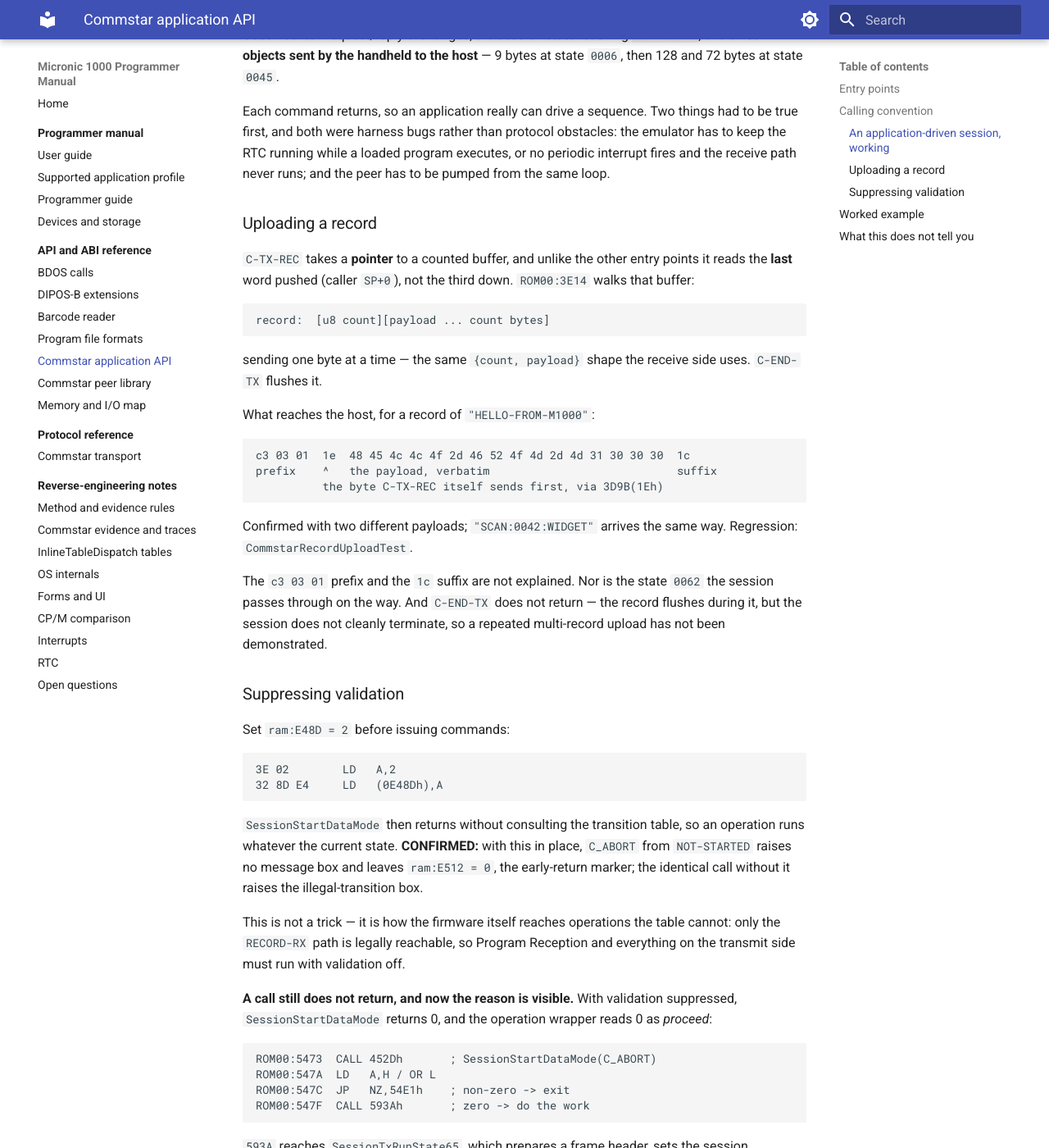
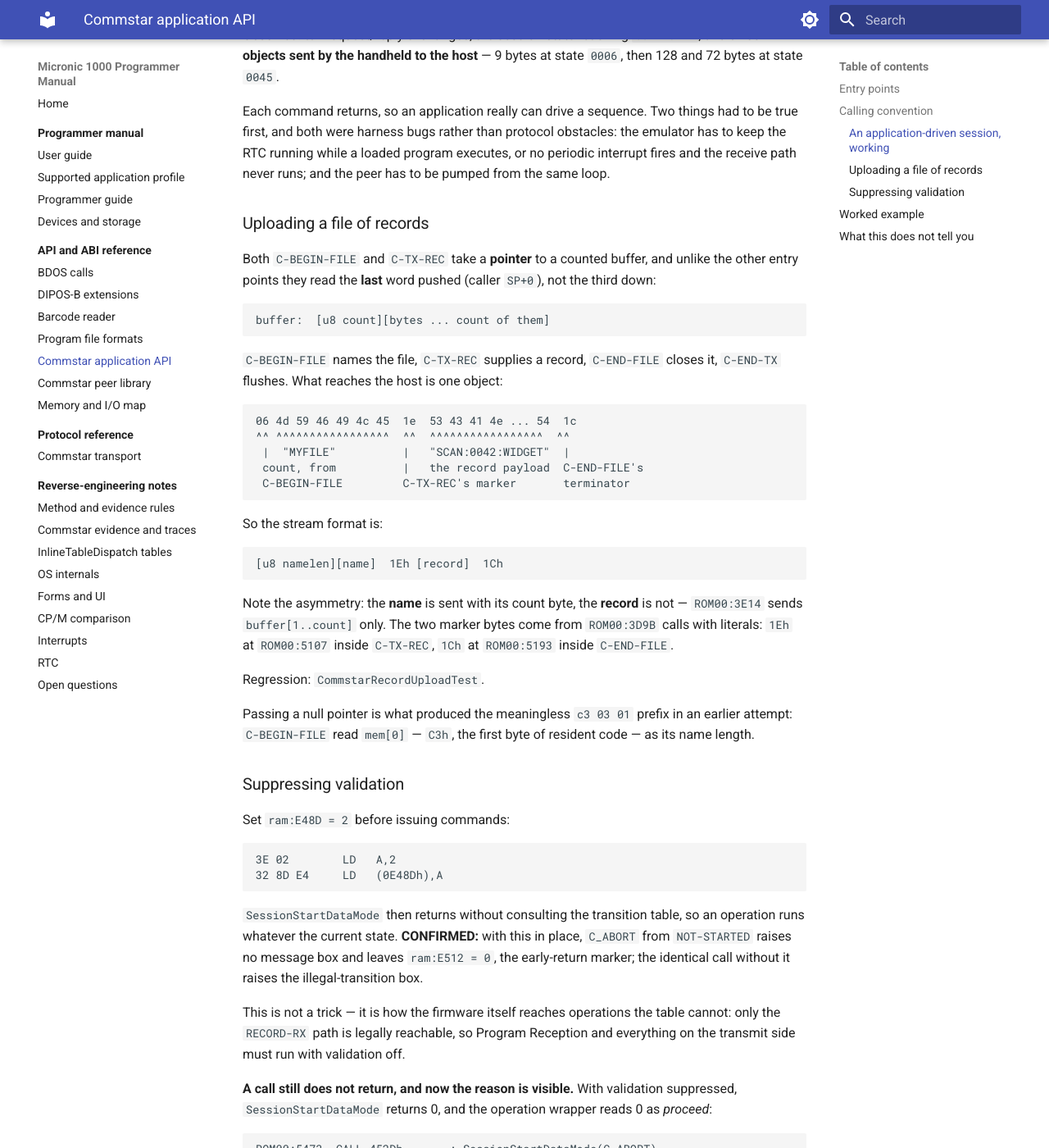
Before and after one commit to philpem/micronic1000, an MkDocs documentation site: the page built from doc/reference/commstar-api.md, in a window 1280 px wide and 1400 px high, scrolled down 2675 px. Shown: the whole window at 82% size. Built offline with MkDocs 1.6.1 and Material for MkDocs 9.7.7, drawn with Linux system fonts in a browser that asks for light colours.

Commit message:
Decode the Commstar upload stream format
Chasing the three open ends. Two of them fell to the same realisation.

C-BEGIN-FILE reads a 16-bit pointer at the same slot as C-TX-REC -- the
last word pushed, caller SP+0 -- and passes it to ROM00:3EDE. I had been
passing it nothing. Give it a counted buffer and the mystery prefix becomes
the filename:

    06 4d 59 46 49 4c 45  1e  53 43 41 4e ... 54  1c
    ^^ "MYFILE"           ^^  "SCAN:0042:WIDGET"  ^^

So the upload stream format is

    [u8 namelen][name]  1Eh [record]  1Ch

Both name and record are application-supplied counted buffers,
[u8 count][bytes]. Note the asymmetry: the name is sent with its count
byte, the record is not -- ROM00:3E14 sends buffer[1..count] only. The two
marker bytes come from the only two literal ROM00:3D9B call sites in the
image: 1Eh at 5107 inside C-TX-REC, 1Ch at 5193 inside C-END-FILE.

That also explains c3 03 01, which was never a protocol prefix at all: with
a null C-BEGIN-FILE pointer the firmware read mem[0] -- C3h, the first byte
of resident code -- as the name length. An unexplained constant turning out
to be a bad argument is worth recording as such.

Regression extended to cover the name as well as the payload, with two
different name/record pairs.

Still open, and unchanged by this pass: the intermediate wire state 0062;
whether repeated C-TX-REC calls append records to one file, which is
untested; and C-END-TX still does not return, so clean teardown remains
undemonstrated.

Full suite green: 71 tests.

Co-Authored-By: Claude Opus 5 (1M context) <noreply@anthropic.com>
Claude-Session: https://claude.ai/code/session_01QBz9pn8cwR4hKVMeDTvs7x

````diff
--- a/doc/reference/commstar-api.md
+++ b/doc/reference/commstar-api.md
@@ -111,34 +111,43 @@ obstacles: the emulator has to keep the RTC running while a loaded program
 executes, or no periodic interrupt fires and the receive path never runs; and
 the peer has to be pumped from the same loop.
 
-### Uploading a record
+### Uploading a file of records
 
-`C-TX-REC` takes a **pointer** to a counted buffer, and unlike the other
-entry points it reads the **last** word pushed (caller `SP+0`), not the third
-down. `ROM00:3E14` walks that buffer:
+Both `C-BEGIN-FILE` and `C-TX-REC` take a **pointer** to a counted buffer,
+and unlike the other entry points they read the **last** word pushed (caller
+`SP+0`), not the third down:
 
 ```text
-record:  [u8 count][payload ... count bytes]
+buffer:  [u8 count][bytes ... count of them]
 ```
 
-sending one byte at a time — the same `{count, payload}` shape the receive
-side uses. `C-END-TX` flushes it.
-
-What reaches the host, for a record of `"HELLO-FROM-M1000"`:
+`C-BEGIN-FILE` names the file, `C-TX-REC` supplies a record, `C-END-FILE`
+closes it, `C-END-TX` flushes. What reaches the host is one object:
 
 ```text
-c3 03 01  1e  48 45 4c 4c 4f 2d 46 52 4f 4d 2d 4d 31 30 30 30  1c
-prefix    ^   the payload, verbatim                            suffix
-          the byte C-TX-REC itself sends first, via 3D9B(1Eh)
+06 4d 59 46 49 4c 45  1e  53 43 41 4e ... 54  1c
+^^ ^^^^^^^^^^^^^^^^^  ^^  ^^^^^^^^^^^^^^^^^  ^^
+ |  "MYFILE"          |   "SCAN:0042:WIDGET"  |
+ count, from          |   the record payload  C-END-FILE's
+ C-BEGIN-FILE         C-TX-REC's marker       terminator
 ```
 
-Confirmed with two different payloads; `"SCAN:0042:WIDGET"` arrives the same
-way. Regression: `CommstarRecordUploadTest`.
+So the stream format is:
 
-The `c3 03 01` prefix and the `1c` suffix are not explained. Nor is the state
-`0062` the session passes through on the way. And `C-END-TX` does not return —
-the record flushes during it, but the session does not cleanly terminate, so
-a repeated multi-record upload has not been demonstrated.
+```text
+[u8 namelen][name]  1Eh [record]  1Ch
+```
+
+Note the asymmetry: the **name** is sent with its count byte, the **record**
+is not — `ROM00:3E14` sends `buffer[1..count]` only. The two marker bytes come
+from `ROM00:3D9B` calls with literals: `1Eh` at `ROM00:5107` inside
+`C-TX-REC`, `1Ch` at `ROM00:5193` inside `C-END-FILE`.
+
+Regression: `CommstarRecordUploadTest`.
+
+Passing a null pointer is what produced the meaningless `c3 03 01` prefix in
+an earlier attempt: `C-BEGIN-FILE` read `mem[0]` — `C3h`, the first byte of
+resident code — as its name length.
 
 ### Suppressing validation
 
````
Also changed, not shown: doc/protocol/commstar.md (+1 -1 lines), doc/research/TASKS.md (+22 -0 lines), 1 other file.
